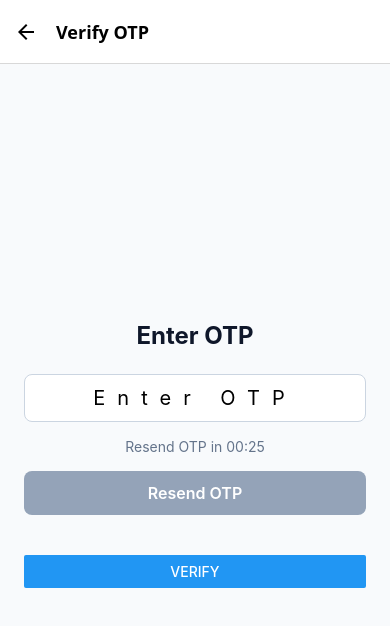
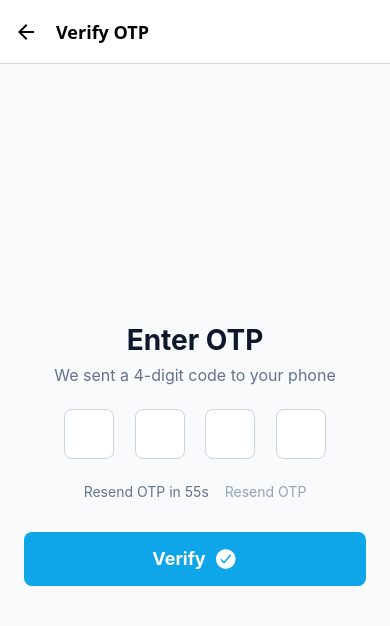
Before and after one commit to DreqZ09/nextjs-geist-template, a React Native app in the folder smart-water-billing-app/: screen /OTPVerification in a window 390 px wide. Shown: the top 626 px of the page. Built offline with nearby package versions, Linux system fonts and the light colour scheme.

Commit message:
Add smart-water-billing-app/src/screens/OTPVerification.jsx 1748415887257

```diff
--- a/smart-water-billing-app/src/screens/OTPVerification.jsx
+++ b/smart-water-billing-app/src/screens/OTPVerification.jsx
@@ -1,64 +1,76 @@
+/**
+ * OTPVerification.jsx
+ * Authentication Flow - OTP Verification Screen
+ *
+ * Libraries used:
+ * - nativewind for Tailwind-style styling
+ * - react-native-vector-icons for icons
+ *
+ * UI only, mock data, no backend or logic
+ */
+
 import React, { useState, useEffect } from 'react';
-import { View, Text, StyleSheet, TouchableOpacity, TextInput, Button } from 'react-native';
+import { View, Text, TextInput, TouchableOpacity, StyleSheet } from 'react-native';
+import Icon from 'react-native-vector-icons/Ionicons';
 
 export default function OTPVerification({ navigation }) {
-  const [otp, setOtp] = useState('');
-  const [timer, setTimer] = useState(30);
-  const [resendDisabled, setResendDisabled] = useState(true);
+  const [otp, setOtp] = useState(['', '', '', '']);
+  const [timer, setTimer] = useState(60);
 
   useEffect(() => {
-    let interval = null;
-    if (timer > 0) {
-      interval = setInterval(() => {
-        setTimer((prev) => prev - 1);
+    if (timer === 0) return;
+    const interval = setInterval(() => {
+      setTimer(t => t - 1);
     }, 1000);
-    } else {
-      setResendDisabled(false);
-      clearInterval(interval);
-    }
     return () => clearInterval(interval);
   }, [timer]);
 
+  const handleChange = (text, index) => {
+    if (text.length > 1) return;
+    const newOtp = [...otp];
+    newOtp[index] = text;
+    setOtp(newOtp);
+    // Auto focus next input could be implemented here
+  };
+
   const handleResend = () => {
-    setTimer(30);
-    setResendDisabled(true);
-    setOtp('');
-    // Simulate resend OTP action
+    setTimer(60);
+    // Resend OTP logic placeholder
   };
 
   const handleVerify = () => {
-    if (otp.length < 4) {
-      alert('Please enter a 4-digit OTP.');
-      return;
-    }
-    // Navigate to Dashboard
+    // Verify OTP logic placeholder
     navigation.navigate('Dashboard');
   };
 
   return (
     <View style={styles.container}>
       <Text style={styles.title}>Enter OTP</Text>
+      <Text style={styles.subtitle}>We sent a 4-digit code to your phone</Text>
+      <View style={styles.otpContainer}>
+        {otp.map((digit, index) => (
           <TextInput
+            key={index}
             style={styles.otpInput}
             keyboardType="number-pad"
-        maxLength={6}
-        value={otp}
-        onChangeText={setOtp}
-        placeholder="Enter OTP"
+            maxLength={1}
+            value={digit}
+            onChangeText={text => handleChange(text, index)}
           />
-      <Text style={styles.timerText}>
-        {resendDisabled ? `Resend OTP in 00:${timer < 10 ? `0${timer}` : timer}` : ''}
+        ))}
+      </View>
+      <View style={styles.timerContainer}>
+        <Text style={styles.timerText}>Resend OTP in {timer}s</Text>
+        <TouchableOpacity onPress={handleResend} disabled={timer > 0}>
+          <Text style={[styles.resendText, timer > 0 && styles.resendDisabled]}>
+            Resend OTP
           </Text>
-      <TouchableOpacity
-        onPress={handleResend}
-        disabled={resendDisabled}
-        style={[styles.resendButton, resendDisabled && styles.resendButtonDisabled]}
-      >
-        <Text style={styles.resendButtonText}>Resend OTP</Text>
         </TouchableOpacity>
-      <View style={styles.verifyButton}>
-        <Button title="Verify" onPress={handleVerify} />
       </View>
+      <TouchableOpacity style={styles.verifyButton} onPress={handleVerify}>
+        <Text style={styles.verifyButtonText}>Verify</Text>
+        <Icon name="checkmark-circle" size={24} color="white" style={{ marginLeft: 8 }} />
+      </TouchableOpacity>
     </View>
   );
 }
@@ -67,49 +79,68 @@ const styles = StyleSheet.create({
   container: {
     flex: 1,
     padding: 24,
+    backgroundColor: '#f8fafc',
     justifyContent: 'center',
-    backgroundColor: '#f8fafc',
   },
   title: {
-    fontSize: 24,
+    fontSize: 28,
     fontWeight: '700',
+    color: '#0f172a',
+    textAlign: 'center',
+    marginBottom: 8,
+  },
+  subtitle: {
+    fontSize: 16,
+    color: '#64748b',
+    textAlign: 'center',
     marginBottom: 24,
-    textAlign: 'center',
-    color: '#0f172a',
+  },
+  otpContainer: {
+    flexDirection: 'row',
+    justifyContent: 'space-between',
+    marginHorizontal: 40,
+    marginBottom: 24,
   },
   otpInput: {
-    height: 48,
+    width: 50,
+    height: 50,
+    borderWidth: 1,
     borderColor: '#cbd5e1',
-    borderWidth: 1,
     borderRadius: 8,
-    paddingHorizontal: 12,
-    fontSize: 20,
-    letterSpacing: 12,
     textAlign: 'center',
-    backgroundColor: '#ffffff',
-    marginBottom: 16,
+    fontSize: 24,
+    color: '#0f172a',
+    backgroundColor: 'white',
+  },
+  timerContainer: {
+    flexDirection: 'row',
+    justifyContent: 'center',
+    alignItems: 'center',
+    marginBottom: 32,
   },
   timerText: {
-    textAlign: 'center',
+    fontSize: 14,
     color: '#64748b',
-    marginBottom: 16,
+    marginRight: 16,
   },
-  resendButton: {
-    backgroundColor: '#0ea5e9',
-    paddingVertical: 12,
-    borderRadius: 8,
-    marginBottom: 32,
+  resendText: {
+    fontSize: 14,
+    color: '#0ea5e9',
   },
-  resendButtonDisabled: {
-    backgroundColor: '#94a3b8',
-  },
-  resendButtonText: {
-    color: '#ffffff',
-    textAlign: 'center',
-    fontWeight: '600',
-    fontSize: 16,
+  resendDisabled: {
+    color: '#94a3b8',
   },
   verifyButton: {
-    marginTop: 8,
+    flexDirection: 'row',
+    backgroundColor: '#0ea5e9',
+    paddingVertical: 14,
+    borderRadius: 8,
+    justifyContent: 'center',
+    alignItems: 'center',
+  },
+  verifyButtonText: {
+    color: 'white',
+    fontSize: 18,
+    fontWeight: '700',
   },
 });
```
Lines whose indentation alone changed are shown as unchanged.
